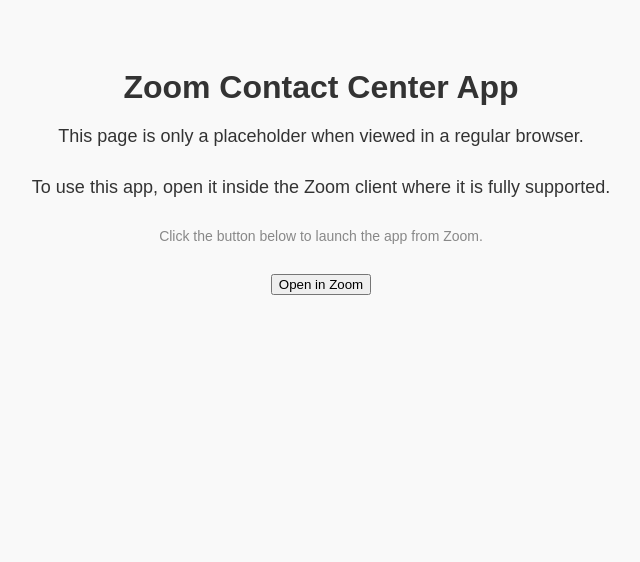
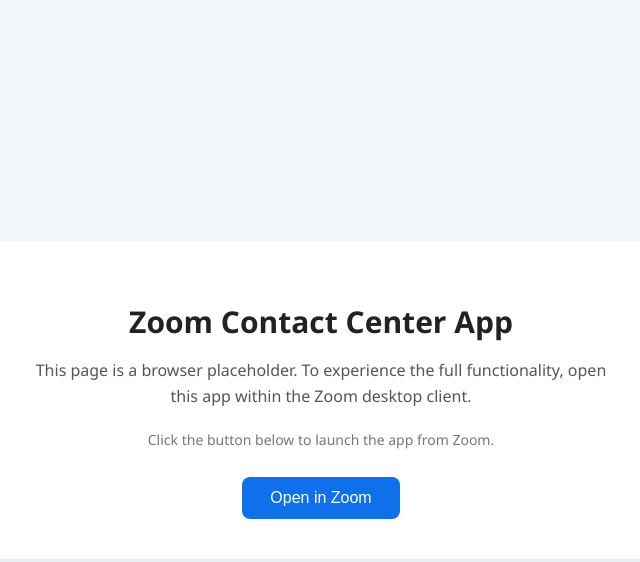
Before and after one commit to zoom/zcc-javascript-quickstart, a website: page public/browser.html in a window 1280 px wide. Shown: the whole page, without its empty margins (319-959 px from the left). Drawn offline with Linux system fonts and the light colour scheme.

Commit message:
Updated CSS

```diff
--- a/public/browser.html
+++ b/public/browser.html
@@ -1,44 +1,94 @@
+<!-- public/browser-version.html -->
 <!-- public/browser-version.html -->
 <!DOCTYPE html>
-<html>
+<html lang="en">
   <head>
-    <title>Zoom App – Browser Version</title>
+    <title>Zoom Contact Center App – Browser Version</title>
     <style>
+      :root {
+        --zoom-blue: #0e71eb;
+        --zoom-blue-dark: #0b5ec2;
+        --text-dark: #222;
+        --text-light: #555;
+        --bg-light: #f4f7fa;
+      }
+
       body {
-        font-family: Arial, sans-serif;
-        padding: 40px;
+        font-family: "Segoe UI", Arial, sans-serif;
+        background-color: var(--bg-light);
+        color: var(--text-dark);
+        margin: 0;
+        padding: 0;
+        display: flex;
+        flex-direction: column;
+        justify-content: center;
+        align-items: center;
+        height: 100vh;
         text-align: center;
-        background-color: #f9f9f9;
-        color: #333;
+      }
+
+      .container {
+        max-width: 600px;
+        padding: 40px 30px;
+        background: #fff;
+        border-radius: 12px;
+        box-shadow: 0 4px 12px rgba(0, 0, 0, 0.06);
       }
 
       h1 {
-        font-size: 32px;
-        margin-bottom: 20px;
+        font-size: 30px;
+        font-weight: 600;
+        margin-bottom: 16px;
       }
 
       p {
-        font-size: 18px;
-        max-width: 600px;
-        margin: 0 auto 30px;
+        font-size: 16px;
+        line-height: 1.6;
+        color: var(--text-light);
+        margin-bottom: 20px;
       }
 
       .note {
         font-size: 14px;
-        color: #888;
+        color: #777;
+        margin-bottom: 25px;
+      }
+
+      #open-in-zoom {
+        background-color: var(--zoom-blue);
+        color: #fff;
+        border: none;
+        padding: 12px 28px;
+        font-size: 16px;
+        font-weight: 500;
+        border-radius: 8px;
+        cursor: pointer;
+        transition: all 0.2s ease;
+      }
+
+      #open-in-zoom:hover {
+        background-color: var(--zoom-blue-dark);
+        transform: translateY(-1px);
+        box-shadow: 0 4px 10px rgba(14, 113, 235, 0.25);
+      }
+
+      #open-in-zoom:active {
+        transform: translateY(0);
+        box-shadow: none;
       }
     </style>
   </head>
   <body>
-    <h1>Zoom Contact Center App</h1>
-    <p>This page is only a placeholder when viewed in a regular browser.</p>
-    <p>
-      To use this app, open it inside the Zoom client where it is fully
-      supported.
-    </p>
-    <p class="note">Click the button below to launch the app from Zoom.</p>
+    <div class="container">
+      <h1>Zoom Contact Center App</h1>
+      <p>
+        This page is a browser placeholder. To experience the full functionality,
+        open this app within the Zoom desktop client.
+      </p>
+      <p class="note">Click the button below to launch the app from Zoom.</p>
 
-    <button id="open-in-zoom" type="button">Open in Zoom</button>
+      <button id="open-in-zoom" type="button">Open in Zoom</button>
+    </div>
 
     <script>
       document.getElementById("open-in-zoom").addEventListener("click", () => {
```
